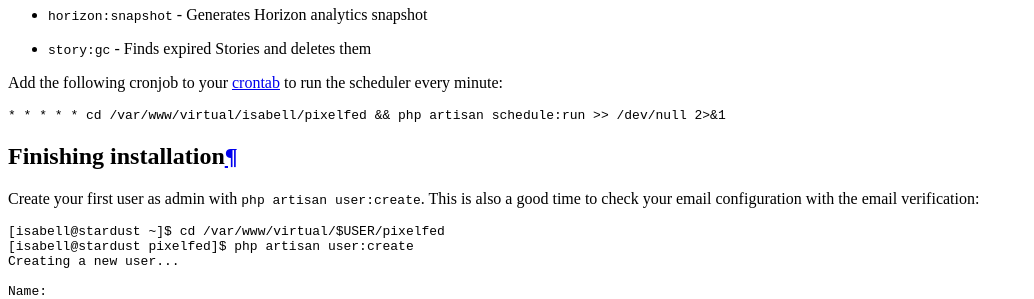
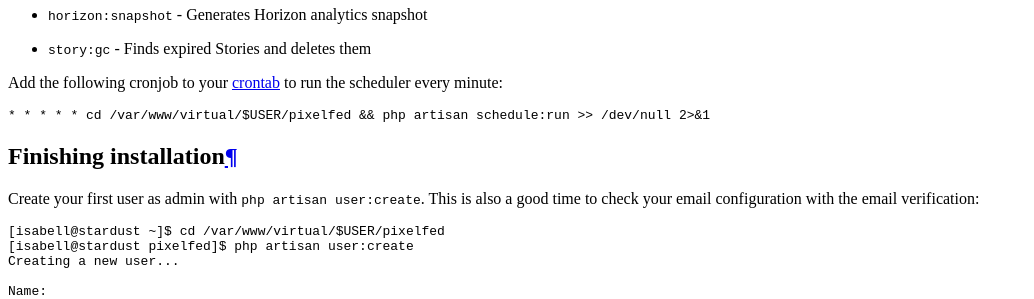
Before and after one commit to Uberspace/lab, a Sphinx documentation site: the page built from source/guide_pixelfed.rst, in a window 1280 px wide and 900 px high, scrolled down 8330 px. Shown: the part 152-451 px from the top of the window, without its empty margins (0-1034 px from the left). Built offline with Sphinx 7.4.7 and the Read the Docs theme 2.0.0, drawn with Linux system fonts in a browser that asks for light colours.

Commit message:
[pixelfed] make cronjob copy-pastable

```diff
--- a/source/guide_pixelfed.rst
+++ b/source/guide_pixelfed.rst
@@ -305,7 +305,7 @@
 
 .. code-block:: none
 
- * * * * * cd /var/www/virtual/isabell/pixelfed && php artisan schedule:run >> /dev/null 2>&1
+ * * * * * cd /var/www/virtual/$USER/pixelfed && php artisan schedule:run >> /dev/null 2>&1
 
 Finishing installation
 ======================
```
